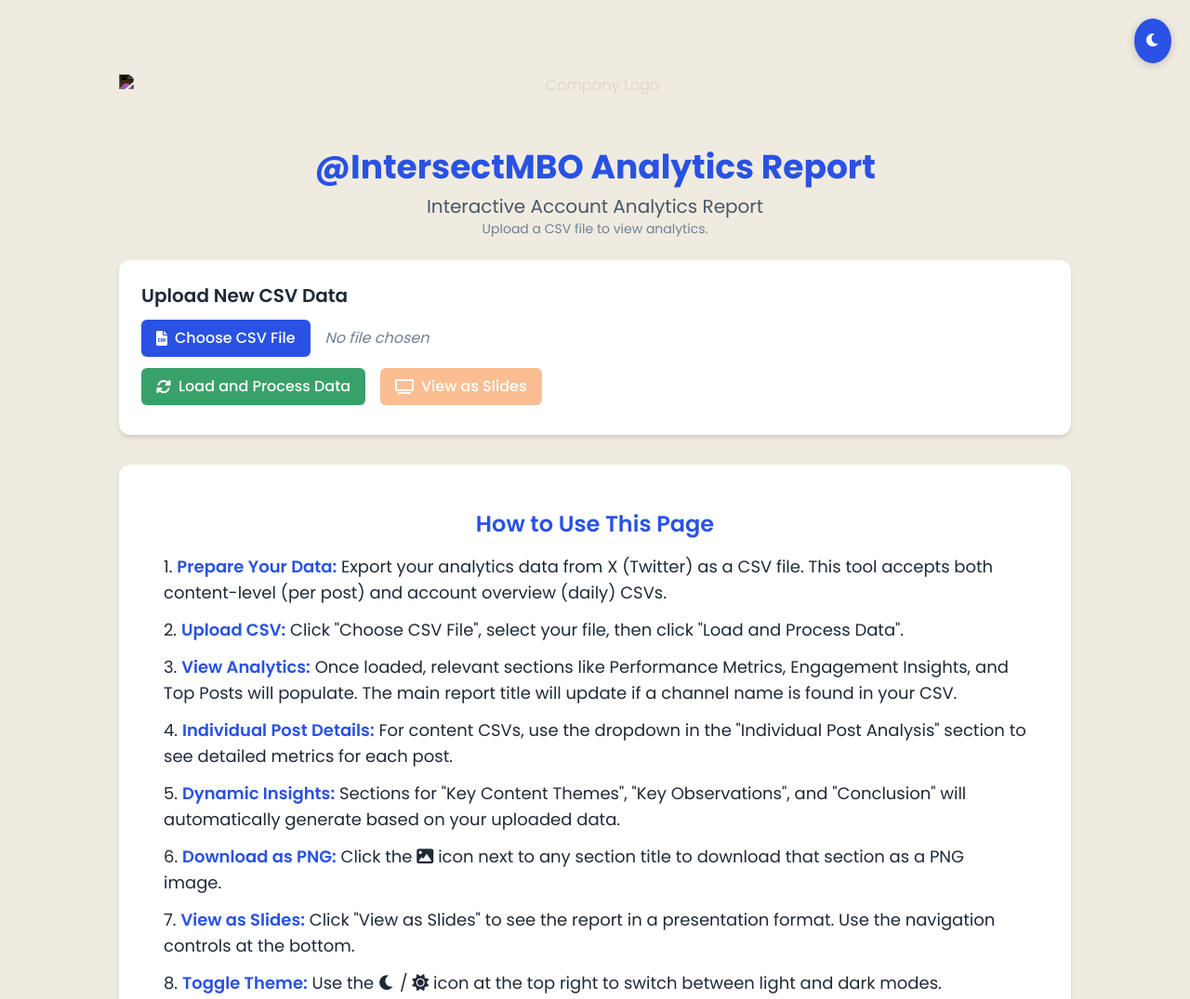
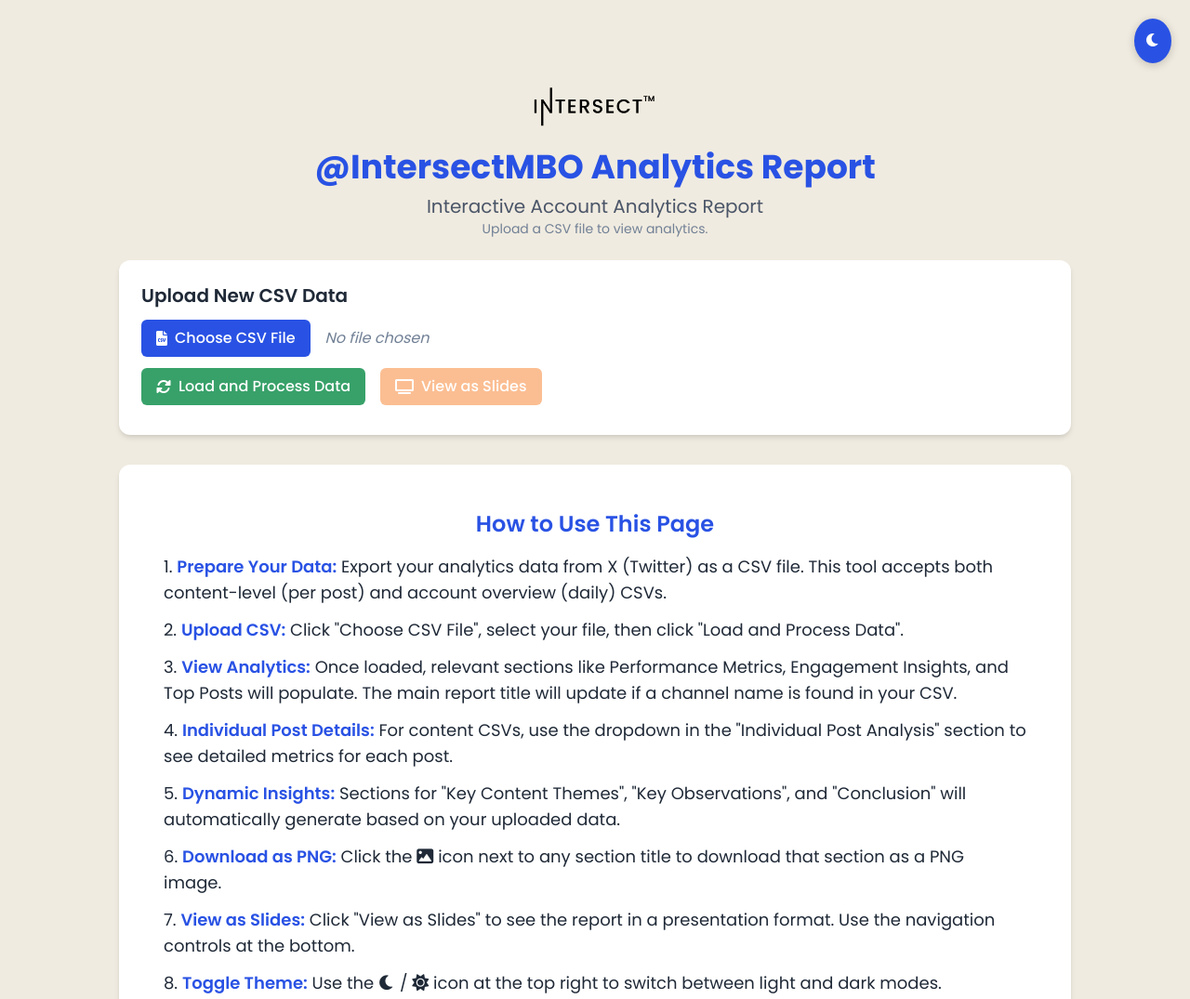
Before and after one commit to Thomas-nada/X-analysis, a plain HTML site: page index.html in a window 1280 px wide. Shown: the top 1075 px of the page at 93% size. Drawn offline with nearby package versions, Linux system fonts and the light colour scheme.

Commit message:
Update index.html

```diff
--- a/index.html
+++ b/index.html
@@ -402,7 +402,7 @@
             </button>
 
             <header class="mb-6 text-center pt-8 md:pt-12">
-                <img src="Untitled design (9).png" alt="Company Logo" class="company-logo mx-auto mb-4 h-16">
+                <img src="logo/logo.png" alt="Company Logo" class="company-logo mx-auto mb-4 h-16">
 
                 <h1 id="reportMainTitle" class="text-4xl font-bold text-main-header">@IntersectMBO Analytics Report</h1>
                 <p class="text-xl text-sub-header mt-2">Interactive Account Analytics Report</p>
```
